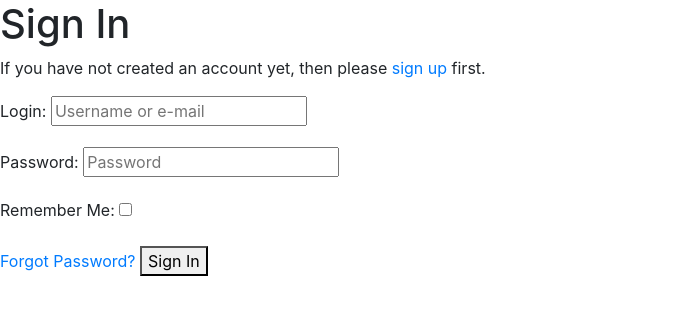
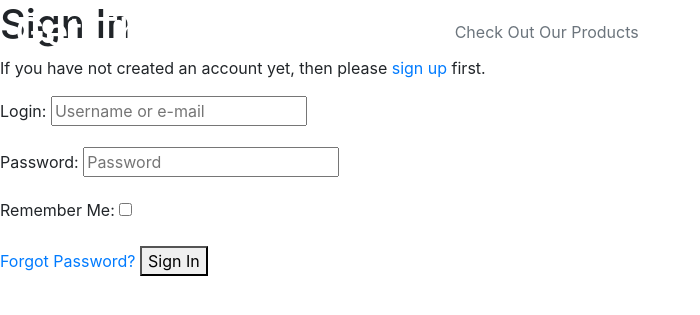
Before and after one commit to Code-Institute-Submissions/PaulSweeney-cmd-Get_The_Fit_Main-cmd, a Django app: page /accounts/login/ in a window 1280 px wide. Shown: the top 315 px of the page, without its empty margins (0-700 px from the left). Run offline with Django 3.2, Linux system fonts and the light colour scheme; some libraries are stand-ins or nearby versions.

Commit message:
Added logo text with nav link and seacrh bar with inline bootstrap classes

```diff
--- a/templates/base.html
+++ b/templates/base.html
@@ -19,7 +19,7 @@
         <link rel="preconnect" href="https://fonts.googleapis.com">
         <link rel="preconnect" href="https://fonts.gstatic.com" crossorigin>
         <link href="https://fonts.googleapis.com/css2?family=Almarai:wght@300&family=Montserrat:wght@100&display=swap" rel="stylesheet">
-        <link rel="stylesheet" href="{% static 'css/base.css' %}">
+
     {% endblock %}
 
     {% block extra_css %}
@@ -37,12 +37,37 @@
     <title>Get The Fit</title>
 </head>
     <body>
-        <header class="container-fluid fixed-top"></header>
+        <!-- logo and nav link -->
+        <header class="container-fluid fixed-top">
+            <div id="logo-nav" class="row bg-black pt-lg-2 d-none d-lg-flex">
+                <div class="col-12 col-lg-4 my-auto py-1 py-lg-0 text-center text-lg-left">
+                    <a href="{% url 'home' %}" class="logo-link home-link">
+                        <h1 class="company-name-font text-white my-0">Get The Fit</h1>
+                    </a>
+                </div>
+                <!-- Search Bar -->
+                <div class="col-12 col-lg-4 my-auto py-1 py-lg-0">
+                    <form methods="GET" action="{% url 'gym_gear' %}">
+                        <div class="input-group w-100">
+                            <input class="form-control border border-white rounded-0 text-white" type="text" name="q" placeholder="Check Out Our Products">
+                            <div class="input-group-append">
+                                <button class="form-control btn btn-black rounded-0" type="submit">
+                                    <span class="button-icon">
+                                        <i class="fas fa-search"></i>
+                                    </span>
+                                </button>
+                            </div>
+                        </div>
+                    </form>
+                </div>
+
+            </div>
+        </header>
         {% if messages %}
             <div class="site-message-container"></div>
         {% endif %}
 
-        {% block section_header %}
+        {% block page_header %}
         {% endblock %}
 
         {% block content %}
```
